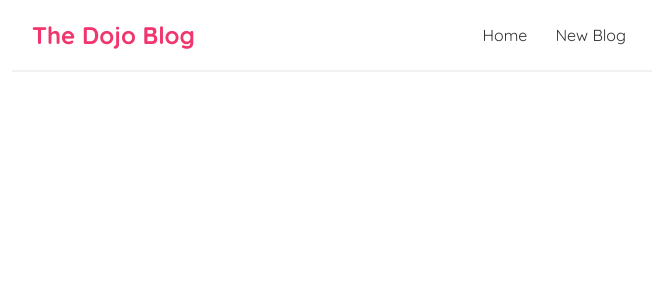
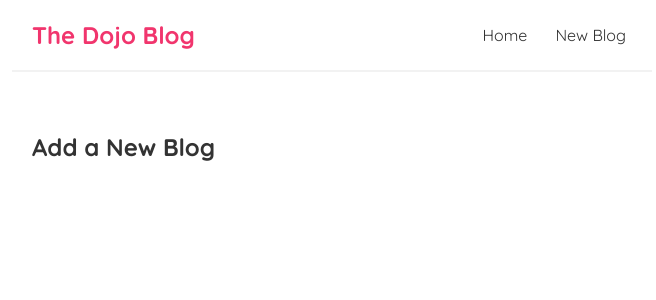
Before and after one commit to cheeseStack/React_basic, a React (Create React App) app in the folder dojo-blog/: page /create in a window 1280 px wide. Shown: the top 300 px of the page, without its empty margins (308-964 px from the left). Built offline with nearby package versions, Linux system fonts and the light colour scheme.

Commit message:
added a Create.js file for new blogs and added exact before path to shoe exact path only

```diff
--- a/dojo-blog/src/App.js
+++ b/dojo-blog/src/App.js
@@ -1,6 +1,7 @@
 import Navbar from './Navbar';
 import Home from './Home';
 import { BrowserRouter, Route, Routes, Link } from 'react-router-dom';
+import Create from './Create';
 
 function App() {
 
@@ -10,7 +11,8 @@
       <Navbar />
       <div className="content">
         <Routes>
-          <Route path="/" element = { <Home />} />
+          <Route exact path="/" element = { <Home />} />
+          <Route exact path="/create" element = { <Create />} />
         </Routes>
       </div>
     </div>
--- /dev/null
+++ b/dojo-blog/src/Create.js
@@ -0,0 +1,9 @@
+const Create = () => {
+    return (
+        <div className="create">
+            <h2>Add a New Blog</h2>
+        </div>
+     );
+}
+
+export default Create;
```
